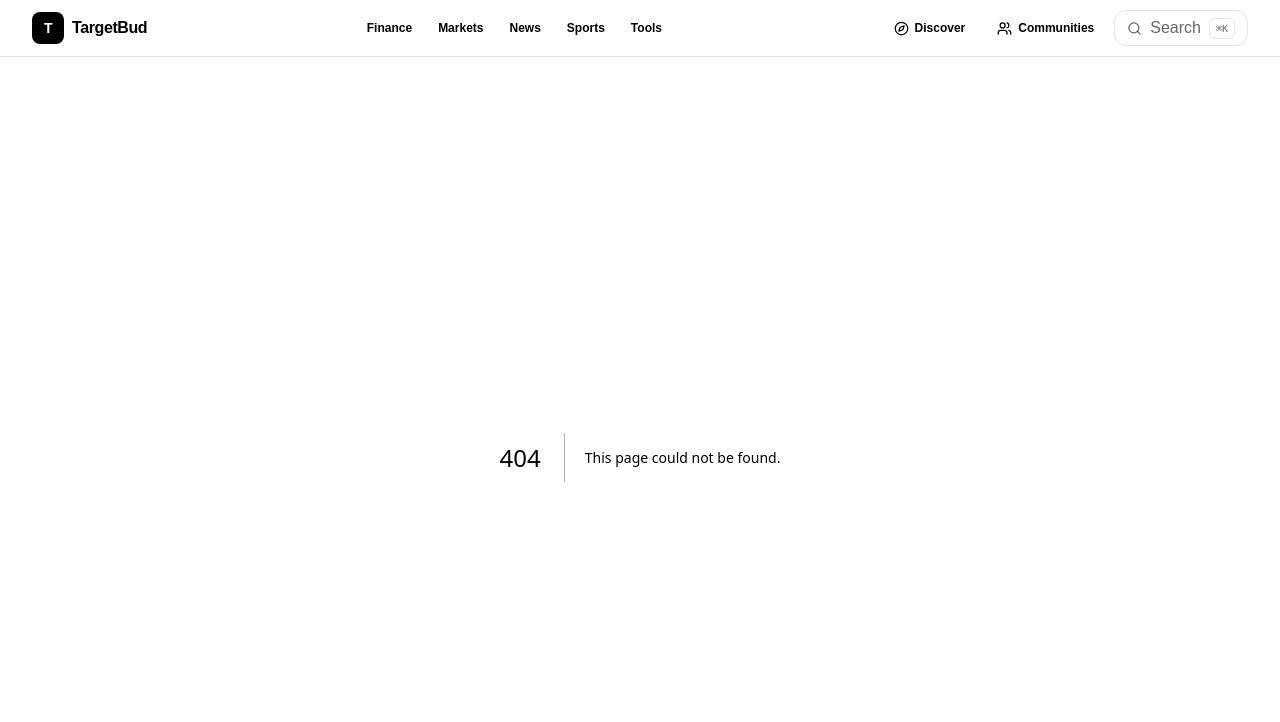
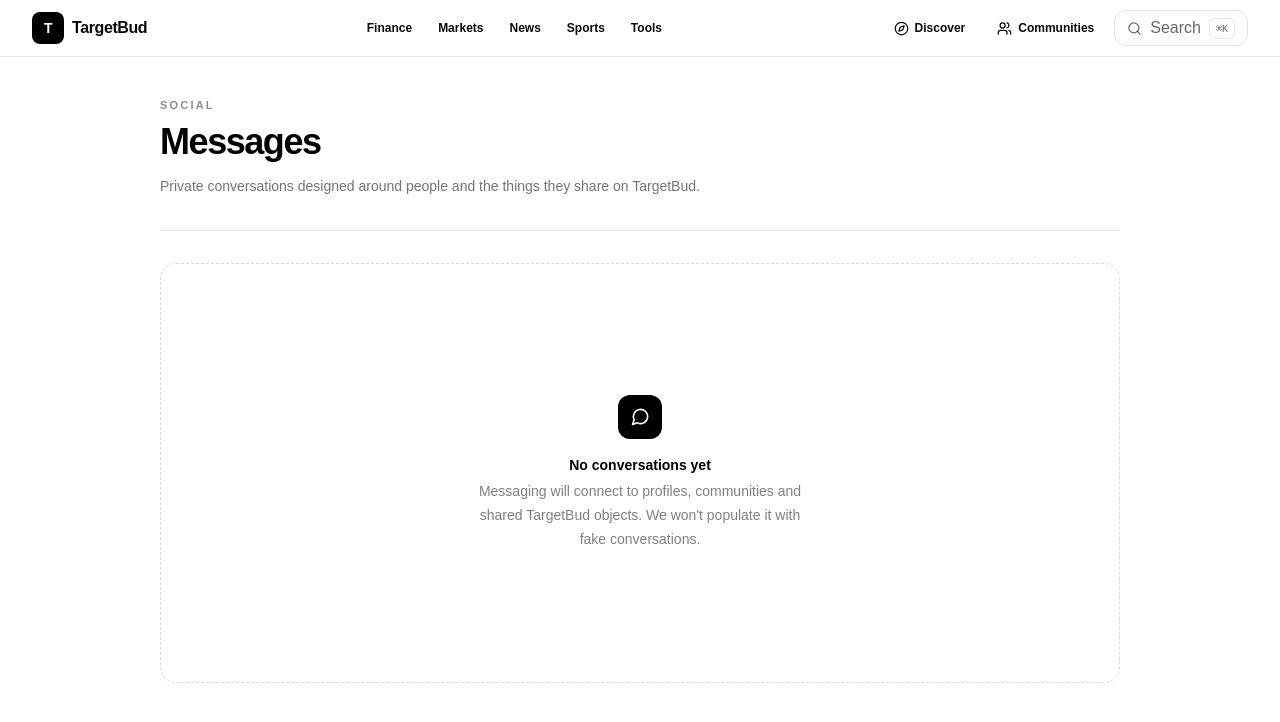
Before and after one commit to hariaahil/my-app, a Next.js app: page /messages in a window 1280 px wide. Before the commit this address had no page. Shown: the top 722 px of the page. Built offline with nearby package versions, Linux system fonts and the light colour scheme.

Commit message:
Add TargetBud messages workspace foundation

```diff
--- /dev/null
+++ b/app/messages/page.tsx
@@ -0,0 +1,5 @@
+import { MessageCircle } from "lucide-react";
+
+export default function MessagesPage() {
+  return <main className="min-h-[calc(100vh-56px)] bg-white text-black"><div className="mx-auto max-w-5xl px-4 py-10 sm:px-6 lg:px-8"><header className="border-b border-black/10 pb-8"><p className="text-[11px] font-bold uppercase tracking-[.2em] text-black/45">Social</p><h1 className="mt-2 text-4xl font-semibold tracking-[-.04em]">Messages</h1><p className="mt-3 text-sm leading-6 text-black/55">Private conversations designed around people and the things they share on TargetBud.</p></header><div className="mt-8 grid min-h-[420px] place-items-center rounded-2xl border border-dashed border-black/15"><div className="max-w-sm px-6 text-center"><div className="mx-auto grid size-11 place-items-center rounded-xl bg-black text-white"><MessageCircle size={19}/></div><h2 className="mt-4 text-sm font-bold">No conversations yet</h2><p className="mt-1 text-sm leading-6 text-black/50">Messaging will connect to profiles, communities and shared TargetBud objects. We won't populate it with fake conversations.</p></div></div></div></main>;
+}
```
